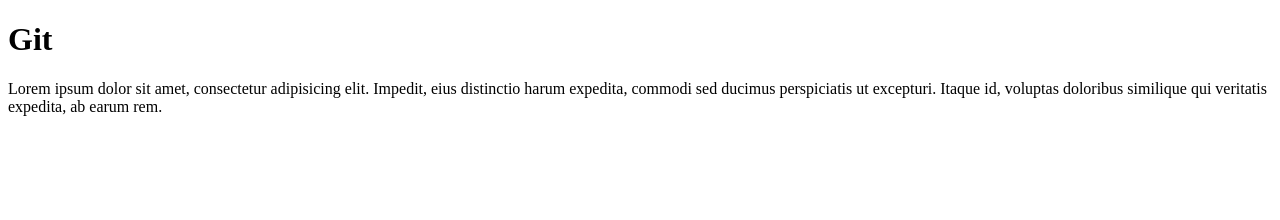
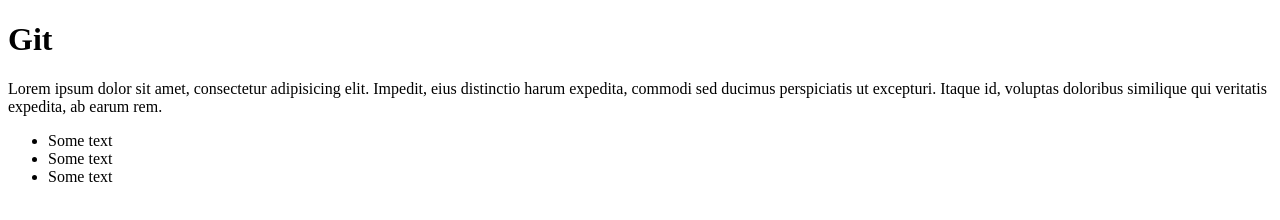
Before and after one commit to Zooman090/Gulp-started-set, a plain HTML site: page index.html in a window 1280 px wide. Drawn offline with Linux system fonts and the light colour scheme.

Commit message:
Test commit

```diff
--- a/index.html
+++ b/index.html
@@ -8,5 +8,10 @@
 <body>
 	<h1>Git</h1>
 	<p>Lorem ipsum dolor sit amet, consectetur adipisicing elit. Impedit, eius distinctio harum expedita, commodi sed ducimus perspiciatis ut excepturi. Itaque id, voluptas doloribus similique qui veritatis expedita, ab earum rem.</p>
+	<ul>
+		<li>Some text</li>
+		<li>Some text</li>
+		<li>Some text</li>
+	</ul>
 </body>
 </html>
```
